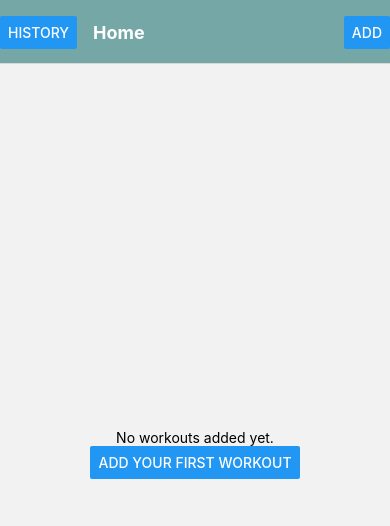
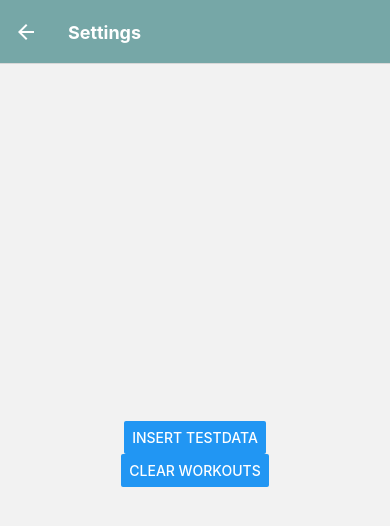
Before and after one commit to kaufi95/TrackFit, a React Native app: screen /Settings in a window 390 px wide. Shown: the top 526 px of the page. Built offline with nearby package versions, Linux system fonts and the light colour scheme; what native-base would draw is missing.

Commit message:
added settings menu

```diff
--- a/App.js
+++ b/App.js
@@ -8,6 +8,7 @@ import HistoryScreen from './screens/HistoryScreen';
 import CreateWorkout from './screens/CreateWorkout';
 import WorkoutScreen from './screens/WorkoutScreen';
 import ExerciseScreen from './screens/ExerciseScreen';
+import SettingsScreen from './screens/SettingsScreen';
 
 // Define the config
 const config = {
@@ -40,6 +41,7 @@ export default function App() {
           <Stack.Screen name="Create a Workout" component={CreateWorkout} />
           <Stack.Screen name="Workout" component={WorkoutScreen} />
           <Stack.Screen name="Exercise" component={ExerciseScreen} />
+          <Stack.Screen name="Settings" component={SettingsScreen} />
         </Stack.Navigator>
       </NavigationContainer>
     </NativeBaseProvider>
--- a/screens/HomeScreen.js
+++ b/screens/HomeScreen.js
@@ -1,5 +1,5 @@
 import React, { useState, useEffect } from 'react';
-import { StyleSheet, Button, View, Text } from 'react-native';
+import { StyleSheet, Button, View, Text, TouchableOpacity } from 'react-native';
 import { useFocusEffect } from '@react-navigation/native';
 
 import { FlatGrid } from 'react-native-super-grid';
@@ -14,6 +14,11 @@ const HomeScreen = ({ navigation }) => {
 
   useEffect(() => {
     navigation.setOptions({
+      headerTitle: () => (
+        <TouchableOpacity onPress={() => navigation.navigate('Settings')}>
+          <Text style={styles.text}>Home</Text>
+        </TouchableOpacity>
+      ),
       headerLeft: () => <Button onPress={() => navigation.navigate('History')} title="History" />,
       headerRight: () => <Button onPress={() => navigation.navigate('Create a Workout')} title="Add" />
     });
@@ -76,6 +81,11 @@ const styles = StyleSheet.create({
   lottie: {
     width: 150,
     height: 150
+  },
+  text: {
+    fontSize: 20,
+    fontWeight: 'bold',
+    color: '#fff'
   }
 });
 
--- /dev/null
+++ b/screens/SettingsScreen.js
@@ -0,0 +1,24 @@
+import React from 'react';
+import { View, Button, StyleSheet } from 'react-native';
+
+import { clearWorkouts, insertTestdata } from '../scripts/storage';
+
+const SettingsScreen = () => {
+  return (
+    <View style={styles.view}>
+      <Button onPress={() => insertTestdata()} title="insert testdata" />
+      <Button onPress={() => clearWorkouts()} title="clear workouts" />
+    </View>
+  );
+};
+
+const styles = StyleSheet.create({
+  view: {
+    flex: 1,
+    alignItems: 'center',
+    justifyContent: 'center'
+  },
+  button: {}
+});
+
+export default SettingsScreen;
```
